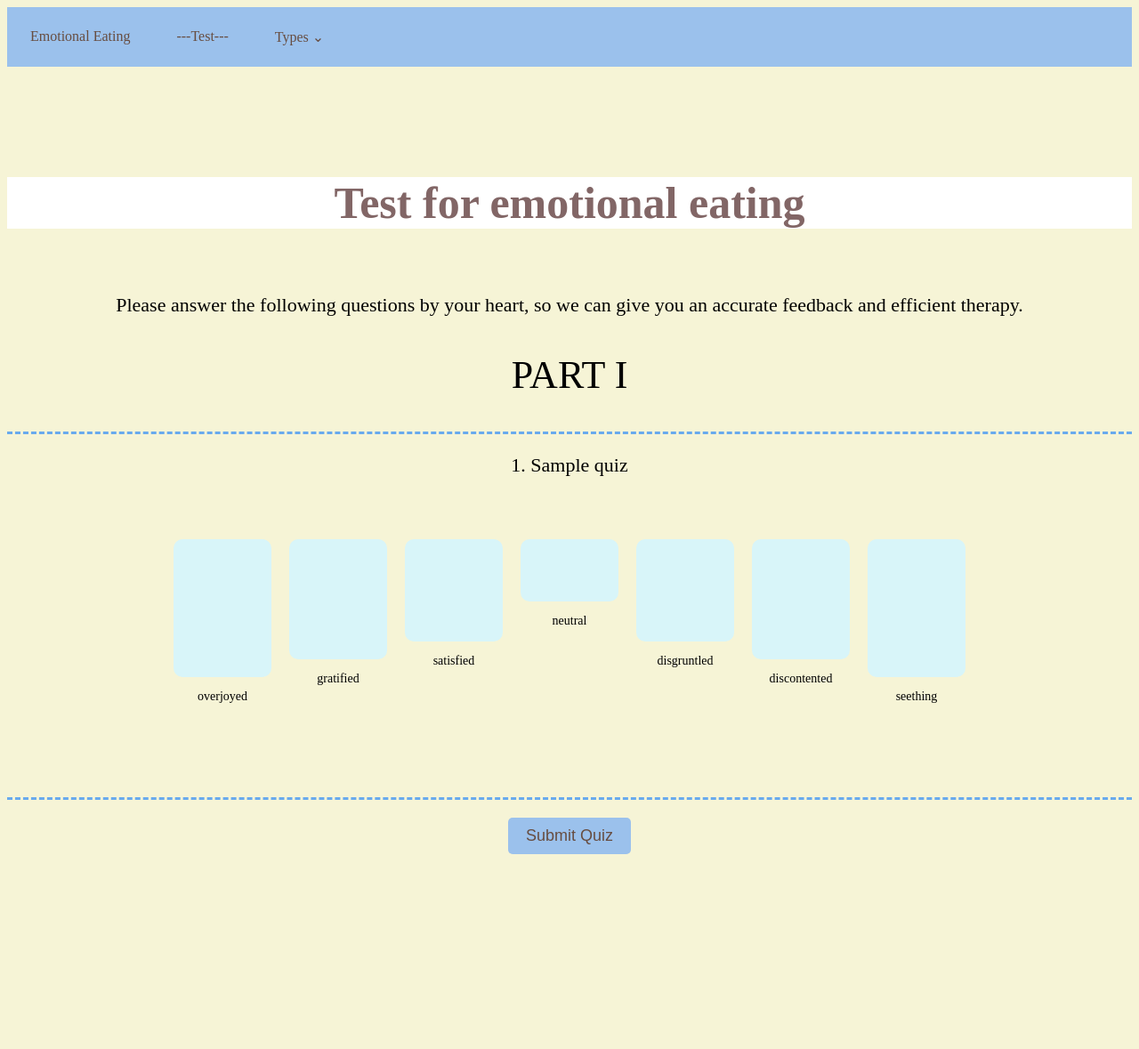
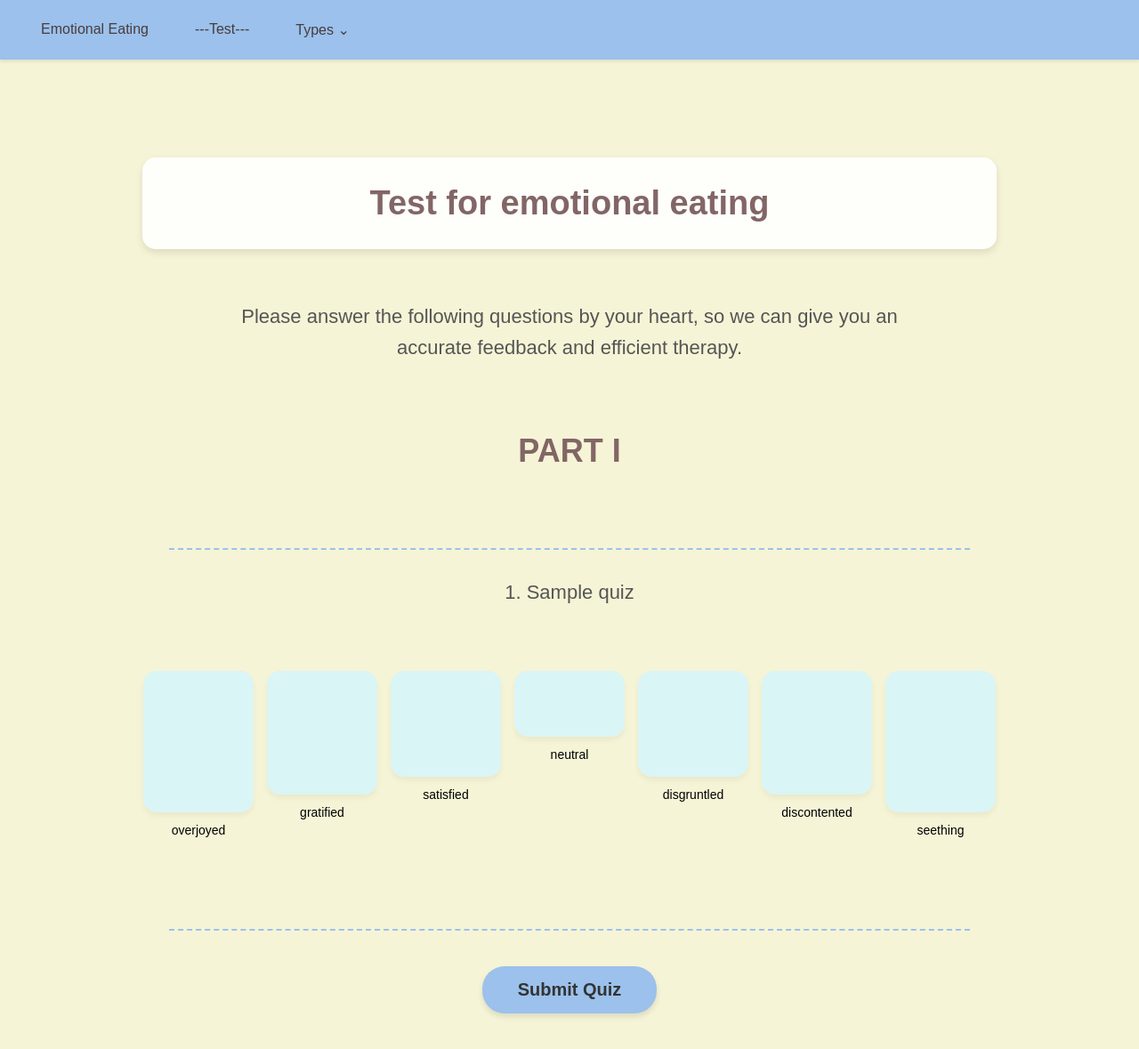
Before and after one commit to vector-/test-ctb, a Flask app: template back/templates/quiz.html in a window 1280 px wide. Shown: the whole page at 89% size. Before the commit the page ends 960 px from the top, so only its background shows below. Run offline with Flask 3, Linux system fonts and the light colour scheme; the template is opened without the code that fills it: most values are stand-ins (such as "Sample title", 1, 10 or a date in 2020).

Commit message:
change in quiz page(beautify

```diff
--- a/back/templates/quiz.html
+++ b/back/templates/quiz.html
@@ -3,105 +3,136 @@
         <title>Emotional Eating Habits -- Test</title>
         <style>
         body {
-        background-color: #f6f4d6;
+            background-color: #f6f4d6;
+            font-family: 'Arial', sans-serif;
+            margin: 0;
+            padding: 0;
         }
+
         h1 {
             color: #826666;
-            background-color: #ffffff;
-            font-size: 50px;
+            background-color: rgba(255, 255, 255, 0.9);
+            font-size: 38px;
             text-align: center;
+            padding: 30px;
+            margin: 20px auto;
+            max-width: 900px;
+            border-radius: 15px;
+            box-shadow: 0 4px 8px rgba(0,0,0,0.1);
         }
+
         p {
             text-align: center;
             font-size: 22px;
+            color: #555;
+            max-width: 800px;
+            margin: 20px auto;
+            line-height: 1.6;
         }
-        .p1{
+
+        .p1 {
             text-align: center;
-            font-size: 44px;
+            font-size: 36px;
+            color: #826666;
+            margin: 40px 0;
+            font-weight: bold;
         }
+
         ul {
             list-style-type: none;
             margin: 0;
-            padding: 0;
+            padding: 0 20px;
             overflow: hidden;
             background-color: #9bc1ec;
+            box-shadow: 0 2px 4px rgba(0,0,0,0.1);
         }
+
         li {
             float: left;
-            margin: 10px auto;
-            margin-right: 10px;
-            margin-left: 10px;
+            margin: 10px;
         }
+
         li a, .dropbtn {
             display: inline-block;
-            color: rgb(103, 77, 65);
+            color: #4a3c3c;
             text-align: center;
             padding: 14px 16px;
             text-decoration: none;
+            border-radius: 8px;
+            transition: all 0.3s ease;
         }
+
         li a:hover, .dropdown:hover .dropbtn {
-            background-color: rgb(69, 162, 220);
+            background-color: #86b3e7;
+            transform: translateY(-2px);
         }
-        li.dropdown {
-            display: inline-block;
-        }
+
+        /* Dropdown Styles */
         .dropdown-content {
             display: none;
             position: absolute;
-            background-color: #f9f9f9;
-            min-width: 160px;
-            box-shadow: 0px 8px 16px 0px rgba(0,0,0,0.2);
+            background-color: rgba(255, 255, 255, 0.98);
+            min-width: 200px;
+            border-radius: 12px;
+            box-shadow: 0 8px 16px rgba(0,0,0,0.1);
             z-index: 1;
         }
+
         .dropdown-content a {
-            color: black;
+            color: #555;
             padding: 12px 16px;
             text-decoration: none;
             display: block;
             text-align: left;
+            transition: all 0.2s ease;
         }
-        .dropdown-content a:hover {background-color: #f8e9c8;}
-        .dropdown:hover .dropdown-content {
-            display: block;
+
+        .dropdown-content a:hover {
+            background-color: #f8e9c8;
+            color: #333;
         }
+
         .option-container {
             display: flex;
             justify-content: center;
             align-items: flex-start;
+            gap: 15px;
             width: 100%;
             height: 250px;
             margin: 40px 0;
-            position: relative;
-            overflow: visible;
             padding-top: 30px;
         }
+
         .option {
             position: relative;
-            border-radius: 10px;
-            background-color: rgb(216, 245, 249);
-            transition: all 0.2s ease;
+            border-radius: 15px;
+            background-color: rgba(216, 245, 249, 0.9);
+            transition: all 0.3s ease;
             min-width: 100px;
-            padding: 0 5px;
-            height: 50px;
-            display: flex;
-            justify-content: center;
-            align-items: center;
+            padding: 0 10px;
             cursor: pointer;
-            margin-right: 10px;
-            margin-left: 10px;
-            outline: none;
-            margin-bottom: 30px;
+            border: 2px solid transparent;
+            box-shadow: 0 4px 6px rgba(0,0,0,0.05);
         }
+
         .option:hover,
         .option:focus {
-            transform: scale(1.2);
+            transform: scale(1.1);
             background-color: rgb(196, 230, 243);
-            border: 2px solid rgb(101, 199, 245);
+            border-color: #9bc1ec;
+            box-shadow: 0 6px 12px rgba(0,0,0,0.1);
+        }
+
+        .option.selected {
+            transform: scale(1.1);
+            background-color: rgb(196, 230, 243);
+            border-color: #9bc1ec;
+            box-shadow: 0 6px 12px rgba(0,0,0,0.1);
         }
         .option:nth-of-type(1) {
             height: 155px;
         }
-        .option:nth-of-type(2) {
+         .option:nth-of-type(2) {
             height: 135px;
         }
         .option:nth-of-type(3) {
@@ -171,42 +202,61 @@ suo
             display: none;
         }
         .result-container {
-        margin: 20px auto;
-        padding: 20px;
-        max-width: 800px;
-        background-color: #ffffff;
-        border-radius: 10px;
-        box-shadow: 0 0 10px rgba(0,0,0,0.1);
-        display: none;
+            margin: 40px auto;
+            padding: 30px;
+            max-width: 800px;
+            background-color: rgba(255, 255, 255, 0.95);
+            border-radius: 15px;
+            box-shadow: 0 8px 20px rgba(0,0,0,0.1);
+            display: none;
+            transition: all 0.3s ease;
         }
+
         .result-item {
-            margin: 10px 0;
-            padding: 10px;
-            background-color: rgb(216, 245, 249);
-            border-radius: 5px;
+            margin: 15px 0;
+            padding: 15px;
+            background-color: rgba(216, 245, 249, 0.9);
+            border-radius: 10px;
             font-size: 18px;
             text-align: center;
+            transition: all 0.2s ease;
         }
+
+        .result-item:hover {
+            transform: translateY(-2px);
+            box-shadow: 0 4px 8px rgba(0,0,0,0.05);
+        }
+
         .submit-btn {
             display: block;
-            margin: 20px auto;
-            padding: 10px 20px;
+            margin: 40px auto;
+            padding: 15px 40px;
             background-color: #9bc1ec;
             border: none;
-            border-radius: 5px;
-            color: rgb(103, 77, 65);
-            font-size: 18px;
+            border-radius: 25px;
+            color: #333;
+            font-size: 20px;
+            font-weight: 600;
             cursor: pointer;
-            transition: background-color 0.3s ease;
+            transition: all 0.3s ease;
+            box-shadow: 0 4px 6px rgba(0,0,0,0.1);
         }
+
         .submit-btn:hover {
-            background-color: rgb(69, 162, 220);
+            background-color: #86b3e7;
+            transform: translateY(-2px);
+            box-shadow: 0 6px 12px rgba(0,0,0,0.15);
         }
-        .option.selected {
-        transform: scale(1.2);
-        background-color: rgb(196, 230, 243);
-        border: 2px solid rgb(101, 199, 245);
+
+        hr {
+            border: none;
+            border-top: 2px dashed #9bc1ec;
+            margin: 30px 0;
+            max-width: 900px;
+            margin-left: auto;
+            margin-right: auto;
         }
+
         </style>
     </head>
     <body>
```
Also changed, not shown: back/templates/historypage.html (added).
